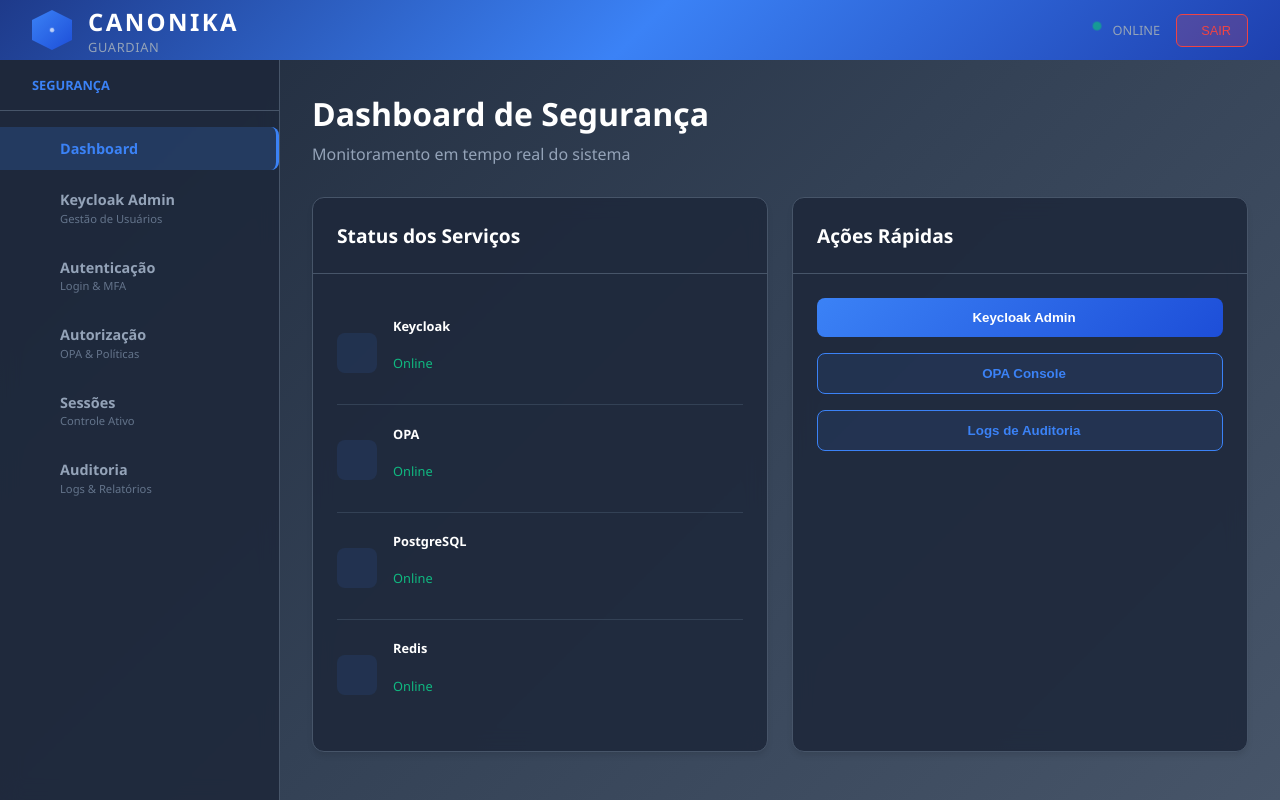
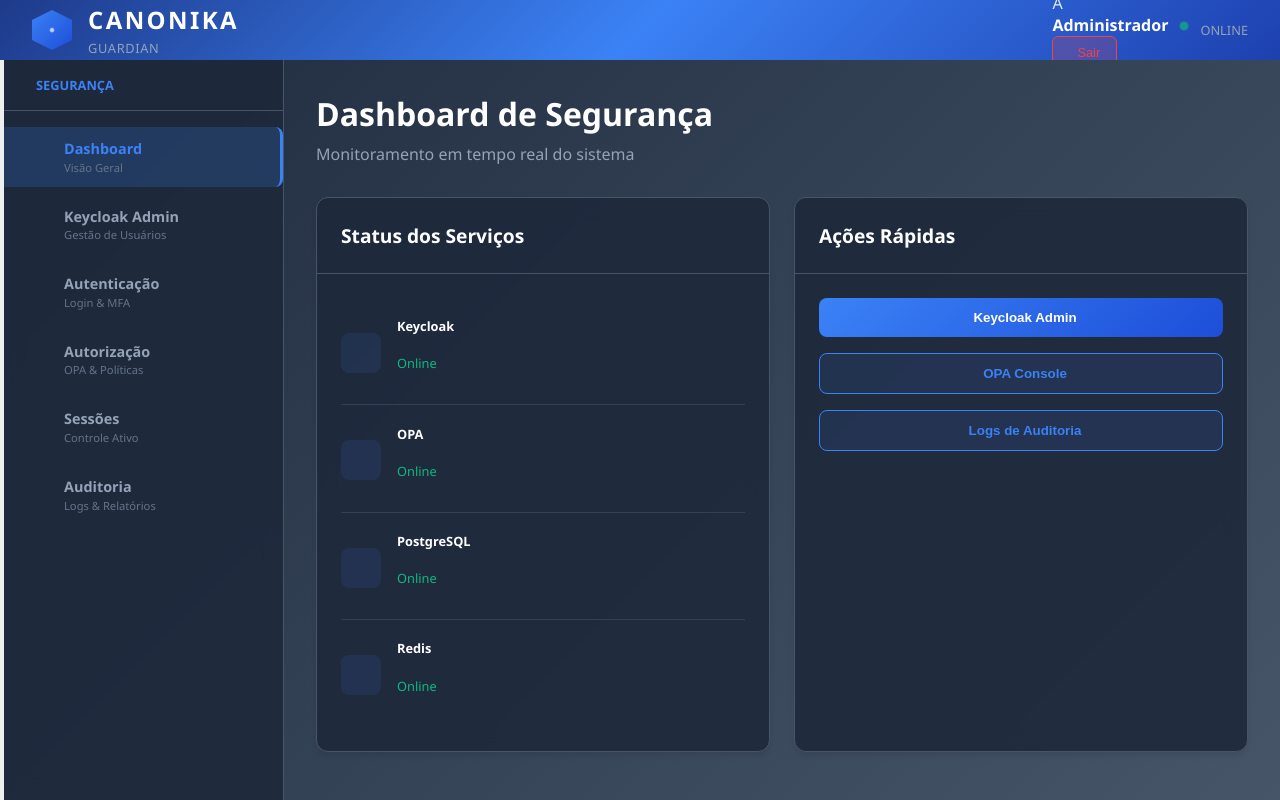
Before and after one commit to aixyzdata/guardian, a Vue app in the folder web/: page / in a window 1280 px wide. Built offline with nearby package versions, Linux system fonts and the light colour scheme.

Commit message:
feat: aplica template MasterPage padrão ao Guardian

```diff
--- a/web/src/App.vue
+++ b/web/src/App.vue
@@ -1,5 +1,5 @@
 <template>
-  <div class="canonika-app">
+  <div id="app" class="canonika-app">
     <!-- Header futurista -->
     <header class="canonika-header">
       <div class="header-content">
@@ -10,98 +10,99 @@
           </div>
           <div class="logo-text-container">
             <h1 class="logo-text">CANONIKA</h1>
-            <span class="logo-subtitle">GUARDIAN</span>
+            <div class="module-title-with-icon">
+              <div :class="['module-icon', serviceConfig.iconClass]"></div>
+              <span class="logo-subtitle">{{ serviceConfig.name }}</span>
+            </div>
           </div>
         </div>
         <div class="header-actions">
+          <div v-if="user" class="user-info">
+            <div class="user-avatar">
+              <span>{{ user.name.charAt(0).toUpperCase() }}</span>
+            </div>
+            <span class="user-name">{{ user.name }}</span>
+            <div class="user-menu">
+              <button @click="logout" class="logout-btn">
+                <i class="fas fa-sign-out-alt"></i>
+                Sair
+              </button>
+            </div>
+          </div>
           <div class="system-status">
             <div class="status-indicator online"></div>
             <span>ONLINE</span>
           </div>
-          <button @click="logout" class="logout-btn">
-            <i class="fas fa-sign-out-alt"></i>
-            SAIR
-          </button>
         </div>
       </div>
       <div class="header-glow"></div>
     </header>
 
-    <div class="canonika-layout">
+    <div class="canonika-layout" :class="{ 'sidebar-collapsed': sidebarCollapsed }">
+      <!-- Toggle button para menu retrátil -->
+      <button
+        v-if="user"
+        @click="toggleSidebar"
+        class="sidebar-toggle"
+        :class="{ 'sidebar-collapsed': sidebarCollapsed }"
+      >
+        <i class="fas fa-bars"></i>
+      </button>
+
       <!-- Sidebar futurista -->
-      <nav class="canonika-sidebar">
+      <nav class="canonika-sidebar" v-if="user" :class="{ 'sidebar-collapsed': sidebarCollapsed }">
         <div class="sidebar-header">
           <div class="nav-icon active">
             <i class="nav-dot"></i>
-            <span>SEGURANÇA</span>
+            <span v-if="!sidebarCollapsed">SEGURANÇA</span>
           </div>
         </div>
+
         <ul class="nav-menu">
-          <li class="nav-item" :class="{ active: currentView === 'dashboard' }">
-            <div class="nav-link" @click="setView('dashboard')">
+          <!-- Menu items dinâmicos baseados na configuração -->
+          <template v-for="menuItem in serviceConfig.menuItems" :key="menuItem.id">
+            <!-- Item simples -->
+            <li v-if="!menuItem.submenu" class="nav-item" :class="{ active: currentView === menuItem.id }">
+              <div class="nav-link" @click="setView(menuItem.id)">
                 <div class="nav-icon">
-                <i class="fas fa-tachometer-alt"></i>
+                  <i :class="menuItem.icon"></i>
                 </div>
-              <div class="nav-text">
-                <span class="nav-title">Dashboard</span>
+                <div v-if="!sidebarCollapsed" class="nav-text">
+                  <span class="nav-title">{{ menuItem.title }}</span>
+                  <span v-if="menuItem.subtitle" class="service-subtitle">{{ menuItem.subtitle }}</span>
                 </div>
               </div>
             </li>
-          <li class="nav-item" :class="{ active: currentView === 'keycloak' }">
-            <div class="nav-link" @click="setView('keycloak')">
+
+            <!-- Item com submenu -->
+            <li v-else class="nav-item" :class="{ active: openSubmenus[menuItem.id] }">
+              <div class="nav-link" @click="toggleSubmenu(menuItem.id)">
                 <div class="nav-icon">
-                <i class="fas fa-users-cog"></i>
+                  <i :class="menuItem.icon"></i>
+                </div>
+                <div v-if="!sidebarCollapsed" class="nav-text">
+                  <span class="nav-title">{{ menuItem.title }}</span>
+                  <span v-if="menuItem.subtitle" class="service-subtitle">{{ menuItem.subtitle }}</span>
+                </div>
+                <i v-if="!sidebarCollapsed" :class="openSubmenus[menuItem.id] ? 'fas fa-chevron-down' : 'fas fa-chevron-right'" class="submenu-icon"></i>
+              </div>
+
+              <!-- Submenu -->
+              <ul v-if="!sidebarCollapsed" class="nav flex-column submenu" :class="{ show: openSubmenus[menuItem.id] }">
+                <li v-for="subItem in menuItem.submenu" :key="subItem.id" class="nav-item">
+                  <div class="nav-link" @click="setView(subItem.id)">
+                    <div class="nav-icon">
+                      <i :class="subItem.icon"></i>
                     </div>
                     <div class="nav-text">
-                <span class="nav-title">Keycloak Admin</span>
-                <span class="service-subtitle">Gestão de Usuários</span>
+                      <div class="nav-title">{{ subItem.title }}</div>
+                      <div v-if="subItem.subtitle" class="service-subtitle">{{ subItem.subtitle }}</div>
                     </div>
                   </div>
                 </li>
-          <li class="nav-item" :class="{ active: currentView === 'autenticacao' }">
-            <div class="nav-link" @click="setView('autenticacao')">
-              <div class="nav-icon">
-                <i class="fas fa-key"></i>
-              </div>
-              <div class="nav-text">
-                <span class="nav-title">Autenticação</span>
-                <span class="service-subtitle">Login & MFA</span>
-              </div>
-            </div>
+              </ul>
             </li>
-          <li class="nav-item" :class="{ active: currentView === 'autorizacao' }">
-            <div class="nav-link" @click="setView('autorizacao')">
-              <div class="nav-icon">
-                <i class="fas fa-shield-alt"></i>
-              </div>
-              <div class="nav-text">
-                <span class="nav-title">Autorização</span>
-                <span class="service-subtitle">OPA & Políticas</span>
-              </div>
-            </div>
-          </li>
-          <li class="nav-item" :class="{ active: currentView === 'sessoes' }">
-            <div class="nav-link" @click="setView('sessoes')">
-              <div class="nav-icon">
-                <i class="fas fa-clock"></i>
-              </div>
-              <div class="nav-text">
-                <span class="nav-title">Sessões</span>
-                <span class="service-subtitle">Controle Ativo</span>
-              </div>
-            </div>
-          </li>
-          <li class="nav-item" :class="{ active: currentView === 'auditoria' }">
-            <div class="nav-link" @click="setView('auditoria')">
-              <div class="nav-icon">
-                <i class="fas fa-file-alt"></i>
-              </div>
-              <div class="nav-text">
-                <span class="nav-title">Auditoria</span>
-                <span class="service-subtitle">Logs & Relatórios</span>
-              </div>
-            </div>
-          </li>
+          </template>
         </ul>
       </nav>
 
@@ -304,6 +305,53 @@ export default {
   data() {
     return {
       currentView: 'dashboard',
+      sidebarCollapsed: false,
+      openSubmenus: {},
+
+      // Configuração do serviço Guardian
+      serviceConfig: {
+        name: 'GUARDIAN',
+        iconClass: 'fas fa-shield-alt',
+        menuItems: [
+          {
+            id: 'dashboard',
+            title: 'Dashboard',
+            icon: 'fas fa-tachometer-alt',
+            subtitle: 'Visão Geral'
+          },
+          {
+            id: 'keycloak',
+            title: 'Keycloak Admin',
+            icon: 'fas fa-users-cog',
+            subtitle: 'Gestão de Usuários'
+          },
+          {
+            id: 'autenticacao',
+            title: 'Autenticação',
+            icon: 'fas fa-key',
+            subtitle: 'Login & MFA'
+          },
+          {
+            id: 'autorizacao',
+            title: 'Autorização',
+            icon: 'fas fa-shield-alt',
+            subtitle: 'OPA & Políticas'
+          },
+          {
+            id: 'sessoes',
+            title: 'Sessões',
+            icon: 'fas fa-clock',
+            subtitle: 'Controle Ativo'
+          },
+          {
+            id: 'auditoria',
+            title: 'Auditoria',
+            icon: 'fas fa-file-alt',
+            subtitle: 'Logs & Relatórios'
+          }
+        ]
+      },
+
       user: {
         id: 'admin-001',
         name: 'Administrador',
@@ -344,6 +392,14 @@ export default {
   methods: {
     setView(view) {
       this.currentView = view
+    },
+
+    toggleSidebar() {
+      this.sidebarCollapsed = !this.sidebarCollapsed
+    },
+
+    toggleSubmenu(menuId) {
+      this.$set(this.openSubmenus, menuId, !this.openSubmenus[menuId])
     },
 
     logout() {
```
Lines whose indentation alone changed are shown as unchanged.
